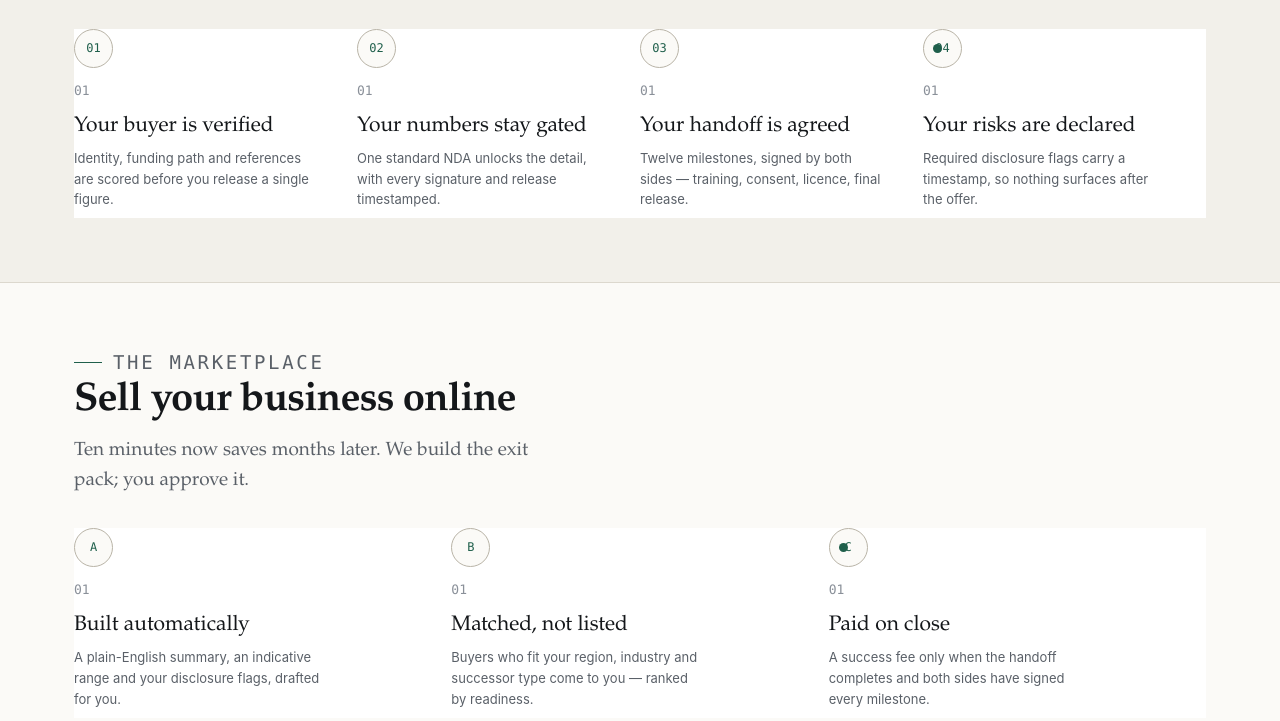
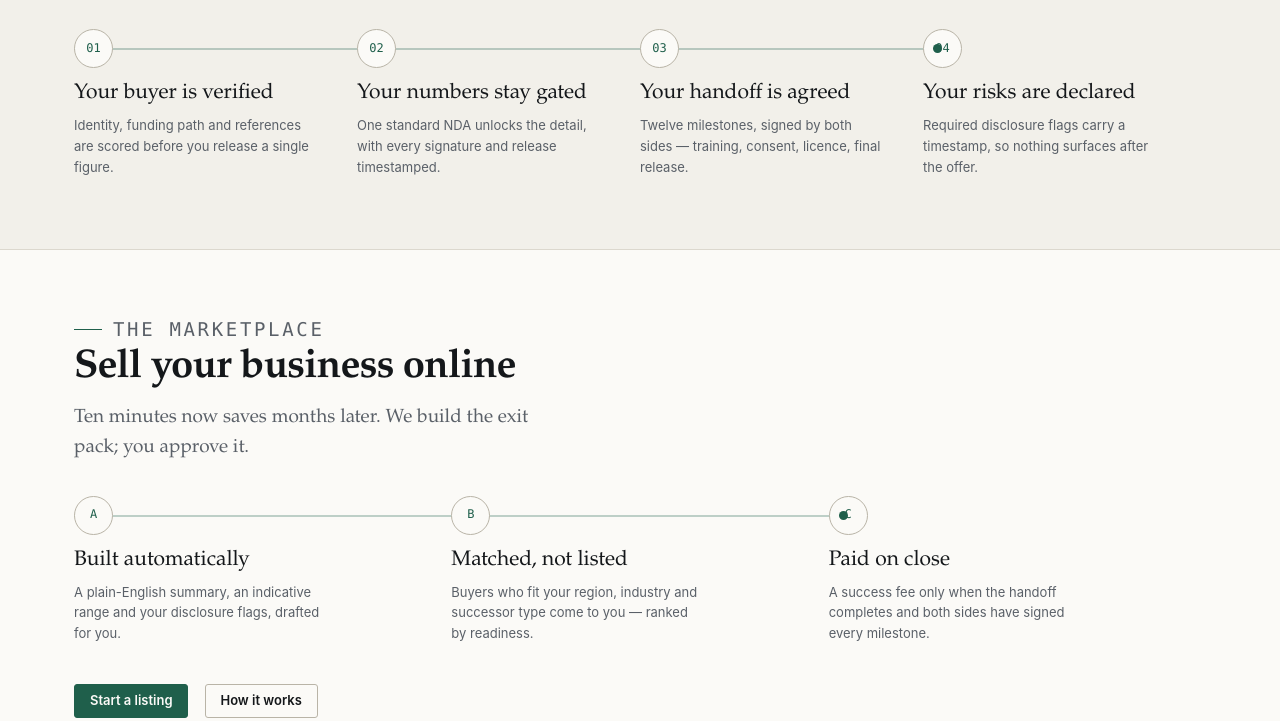
Before and after one commit to palawan-collective/exit-ready, a plain HTML site: page site/index.html in a window 1280 px wide. Shown: the part 2157-2878 px from the top of the page. Drawn offline with Linux system fonts and the light colour scheme.

Commit message:
Fix duplicated step numbers and add staggered reveal motion

```diff
--- a/site/index.html
+++ b/site/index.html
@@ -127,10 +127,10 @@
         <p>Both sides are verified, and every stage leaves a record. Four promises, in order — not four features in a grid.</p>
       </div>
       <div class="rail" id="process-rail">
-        <article class="step"><span class="step__node">01</span><h3>Your buyer is verified</h3><p>Identity, funding path and references are scored before you release a single figure.</p></article>
-        <article class="step"><span class="step__node">02</span><h3>Your numbers stay gated</h3><p>One standard NDA unlocks the detail, with every signature and release timestamped.</p></article>
-        <article class="step"><span class="step__node">03</span><h3>Your handoff is agreed</h3><p>Twelve milestones, signed by both sides — training, consent, licence, final release.</p></article>
-        <article class="step"><span class="step__node">04</span><h3>Your risks are declared</h3><p>Required disclosure flags carry a timestamp, so nothing surfaces after the offer.</p></article>
+        <article class="step reveal" style="transition-delay:60ms"><span class="step__node">01</span><h3>Your buyer is verified</h3><p>Identity, funding path and references are scored before you release a single figure.</p></article>
+        <article class="step reveal" style="transition-delay:140ms"><span class="step__node">02</span><h3>Your numbers stay gated</h3><p>One standard NDA unlocks the detail, with every signature and release timestamped.</p></article>
+        <article class="step reveal" style="transition-delay:220ms"><span class="step__node">03</span><h3>Your handoff is agreed</h3><p>Twelve milestones, signed by both sides — training, consent, licence, final release.</p></article>
+        <article class="step reveal" style="transition-delay:300ms"><span class="step__node">04</span><h3>Your risks are declared</h3><p>Required disclosure flags carry a timestamp, so nothing surfaces after the offer.</p></article>
       </div>
     </div>
   </section>
@@ -144,9 +144,9 @@
         <p>Ten minutes now saves months later. We build the exit pack; you approve it.</p>
       </div>
       <div class="rail rail--plain" id="sell-rail">
-        <article class="step"><span class="step__node">A</span><h3>Built automatically</h3><p>A plain-English summary, an indicative range and your disclosure flags, drafted for you.</p></article>
-        <article class="step"><span class="step__node">B</span><h3>Matched, not listed</h3><p>Buyers who fit your region, industry and successor type come to you — ranked by readiness.</p></article>
-        <article class="step"><span class="step__node">C</span><h3>Paid on close</h3><p>A success fee only when the handoff completes and both sides have signed every milestone.</p></article>
+        <article class="step reveal" style="transition-delay:60ms"><span class="step__node">A</span><h3>Built automatically</h3><p>A plain-English summary, an indicative range and your disclosure flags, drafted for you.</p></article>
+        <article class="step reveal" style="transition-delay:140ms"><span class="step__node">B</span><h3>Matched, not listed</h3><p>Buyers who fit your region, industry and successor type come to you — ranked by readiness.</p></article>
+        <article class="step reveal" style="transition-delay:220ms"><span class="step__node">C</span><h3>Paid on close</h3><p>A success fee only when the handoff completes and both sides have signed every milestone.</p></article>
       </div>
       <p style="margin-top: var(--s-6)">
         <a class="btn btn--primary" href="sell.html">Start a listing</a>
--- a/site/styles.css
+++ b/site/styles.css
@@ -1263,3 +1263,9 @@ legend {
   input[type=checkbox], input[type=radio] { width:26px; height:26px; accent-color:var(--accent); }
   th { font-size:12px!important; }
 }
+
+
+/* final overrides: rail steps use their own numbered nodes */
+.rail .step::before { display:none!important; }
+.rail .step { background:transparent; }
+.reveal { transition-delay:var(--d,0ms); }
```
